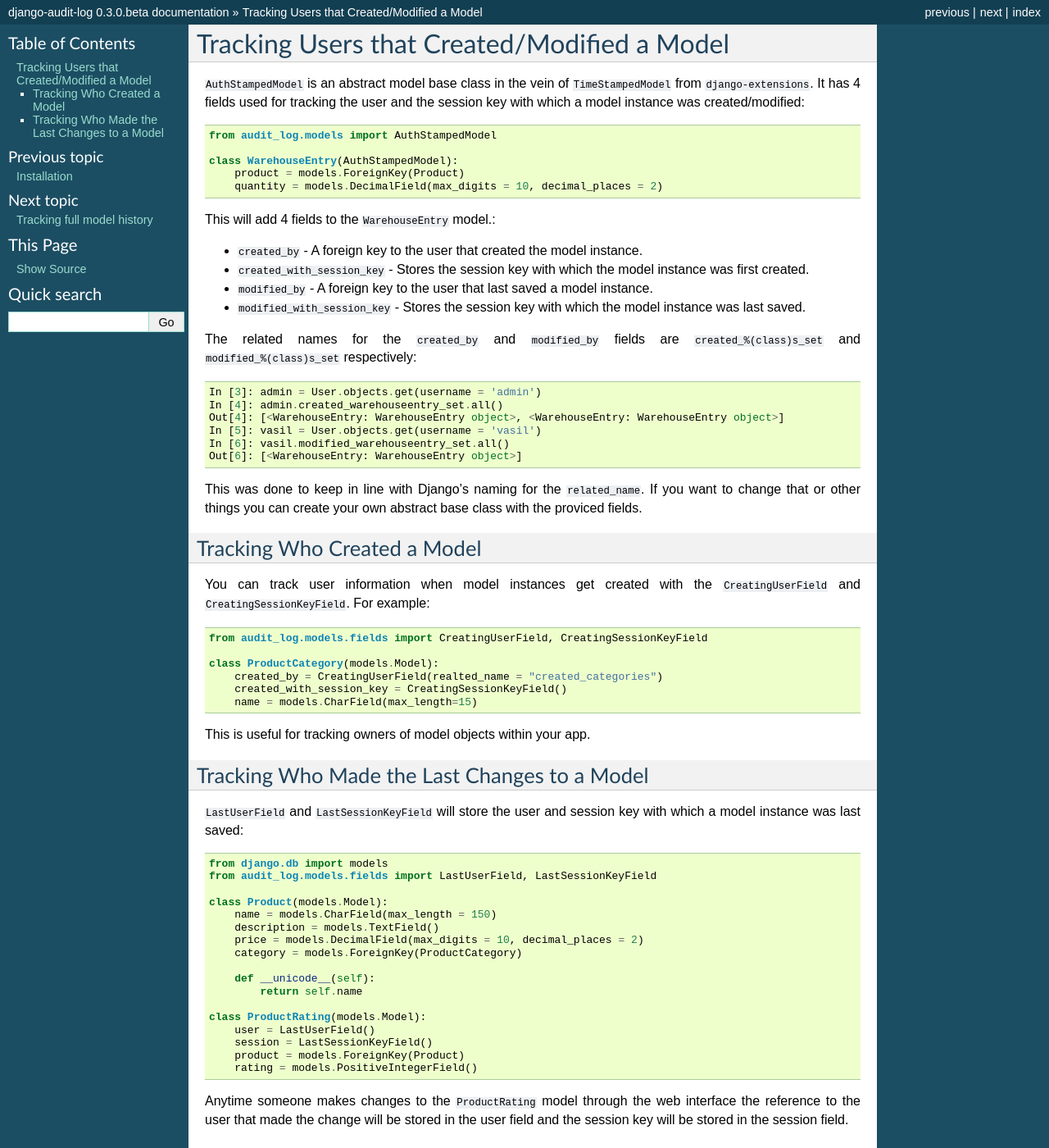
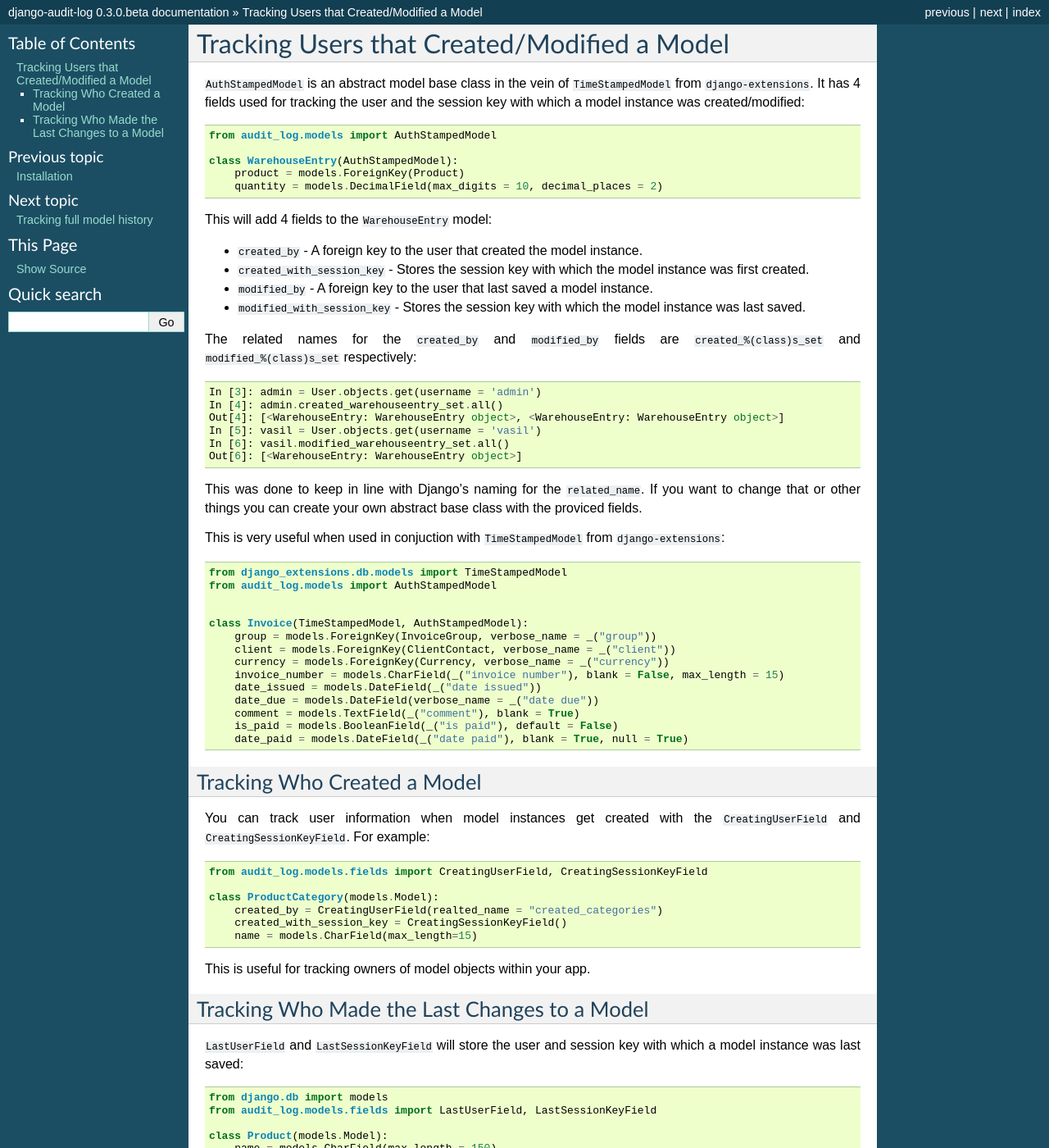
Before and after one commit to vvangelovski/django-audit-log, a Sphinx documentation site: the page built from docs/change_tracking.rst, in a window 1280 px wide and 1400 px high. Shown: the whole window at 82% size. Built offline with Sphinx 7.4.7, drawn with Linux system fonts in a browser that asks for light colours.

```diff
--- a/TODO.rst
+++ b/TODO.rst
@@ -1,3 +1,2 @@
-* Test with Django 1.7
 * M2M Support
 * Support for adding the audit log on abstract base classes
--- a/docs/change_tracking.rst
+++ b/docs/change_tracking.rst
@@ -12,7 +12,7 @@ It has 4 fields used for tracking the user and the session key with which a mode
         quantity = models.DecimalField(max_digits = 10, decimal_places = 2)
 
 
-This will add 4 fields to the ``WarehouseEntry`` model.:
+This will add 4 fields to the ``WarehouseEntry`` model:
 
 * ``created_by`` - A foreign key to the user that created the model instance.
 * ``created_with_session_key`` - Stores the session key with which the model instance was first created.
@@ -30,6 +30,23 @@ The related names for the ``created_by`` and ``modified_by`` fields are ``create
 
 This was done to keep in line with Django's naming for the ``related_name``. If you want to change that or other things you can
 create your own abstract base class with the proviced fields.
+
+This is very useful when used in conjuction with ``TimeStampedModel`` from ``django-extensions``::
+
+    from django_extensions.db.models import TimeStampedModel
+    from audit_log.models import AuthStampedModel
+
+
+    class Invoice(TimeStampedModel, AuthStampedModel):
+        group = models.ForeignKey(InvoiceGroup, verbose_name = _("group"))
+        client = models.ForeignKey(ClientContact, verbose_name = _("client"))
+        currency = models.ForeignKey(Currency, verbose_name = _("currency"))
+        invoice_number = models.CharField(_("invoice number"), blank = False, max_length = 15)
+        date_issued = models.DateField(_("date issued"))
+        date_due = models.DateField(verbose_name = _("date due"))
+        comment = models.TextField(_("comment"), blank = True)
+        is_paid = models.BooleanField(_("is paid"), default = False)
+        date_paid = models.DateField(_("date paid"), blank = True, null = True)
 
 
 Tracking Who Created a Model
```
Also changed, not shown: README.rst (+77 -2 lines).
